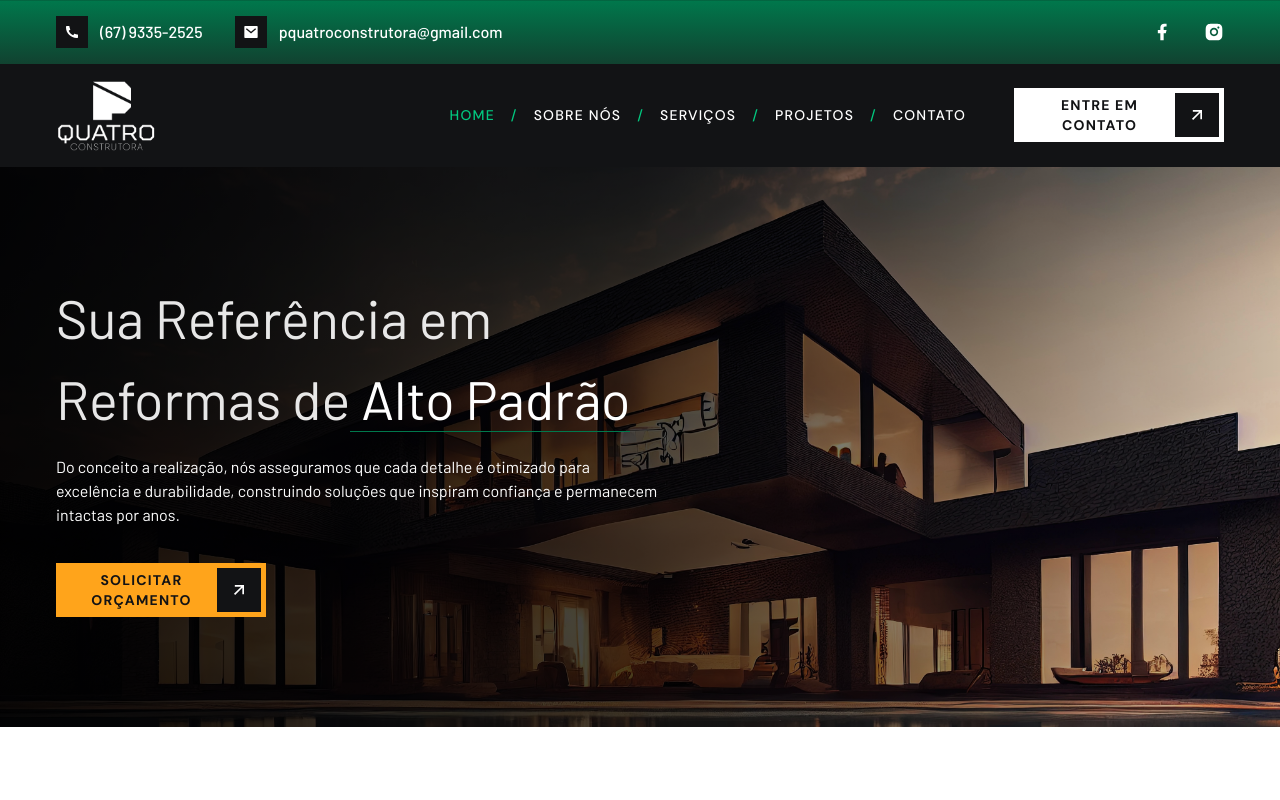
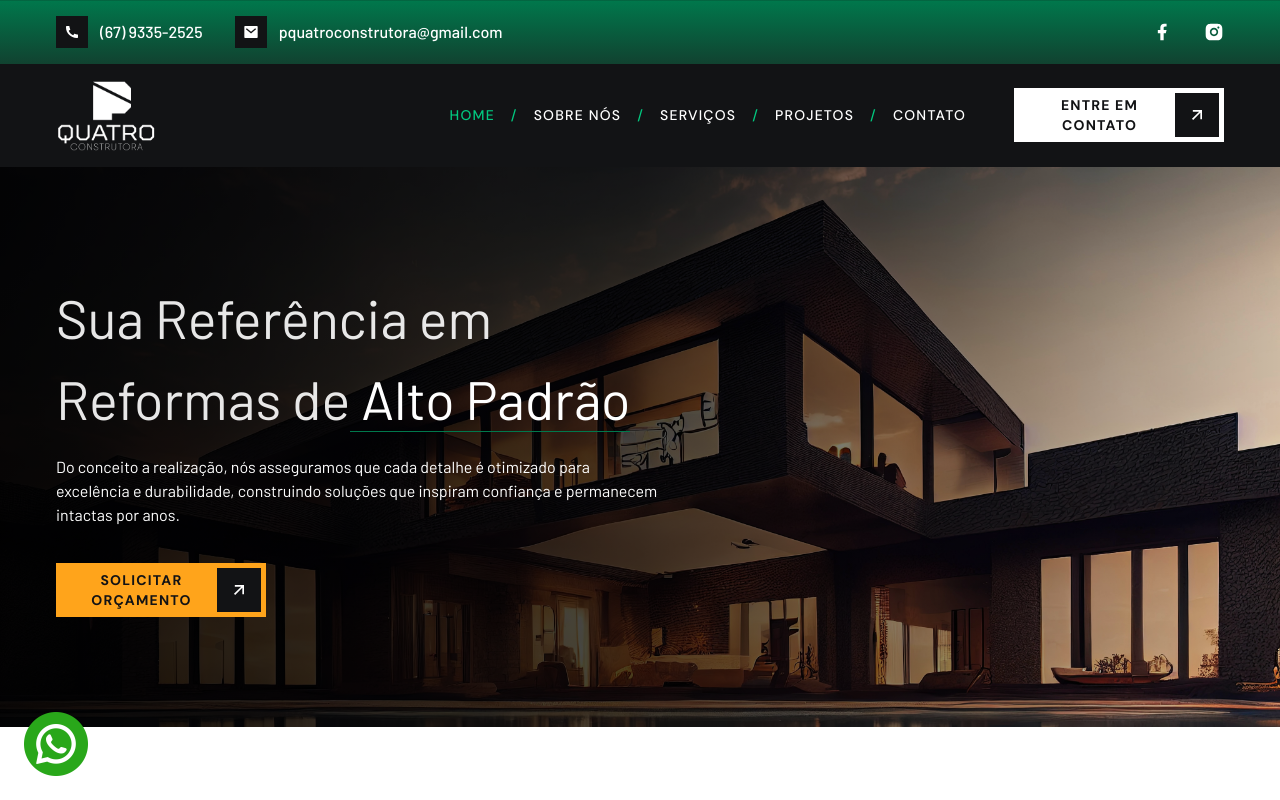
Before and after one commit to itsadrianapaiva/PQuatro-Construtora, a Next.js app: page / in a window 1280 px wide. Shown: the top 800 px of the page. Built offline with nearby package versions, Linux system fonts and the light colour scheme.

Commit message:
adding wpp icon

```diff
--- a/app/layout.jsx
+++ b/app/layout.jsx
@@ -1,5 +1,6 @@
 import { DM_Sans, Barlow } from "next/font/google";
 import "./globals.css";
+import WhatsAppIcon from "@/components/WhatsAppIcon";
 
 const dmSans = DM_Sans({
   variable: "--font-dmSans",
@@ -23,6 +24,7 @@ export default function RootLayout({ children }) {
     <html lang="en">
       <body className={`${dmSans.variable} ${barlow.variable} antialiased`}>
         {children}
+        <WhatsAppIcon />
       </body>
     </html>
   );
--- /dev/null
+++ b/components/WhatsAppIcon.jsx
@@ -0,0 +1,24 @@
+export default function WhatsAppIcon() {
+  const phoneNumber = "5567993352525";
+  const message = encodeURIComponent(
+    "Olá, estou interessado(a) em seus serviços!",
+  );
+  const whatsappUrl = `https://wa.me/${phoneNumber}?text=${message}`;
+
+  return (
+    <a
+      href={whatsappUrl}
+      target="_blank"
+      rel="noopener noreferrer"
+      className="fixed bottom-6 left-6 z-50 flex items-center justify-center"
+      aria-label="Contacte-nos no WhatsApp"
+    >
+      <span className="absolute z-10 h-8 w-8 animate-ping rounded-full bg-green-500/40 opacity-75 sm:h-16 sm:w-16"></span>
+      <img
+        src="/Assets/whatsapp.png"
+        alt="WhatsApp"
+        className="relative z-20 h-12 w-12 transition-transform hover:scale-110 sm:h-16 sm:w-16"
+      />
+    </a>
+  );
+}
```
Also changed, not shown: public/Assets/whatsapp.png (added).
